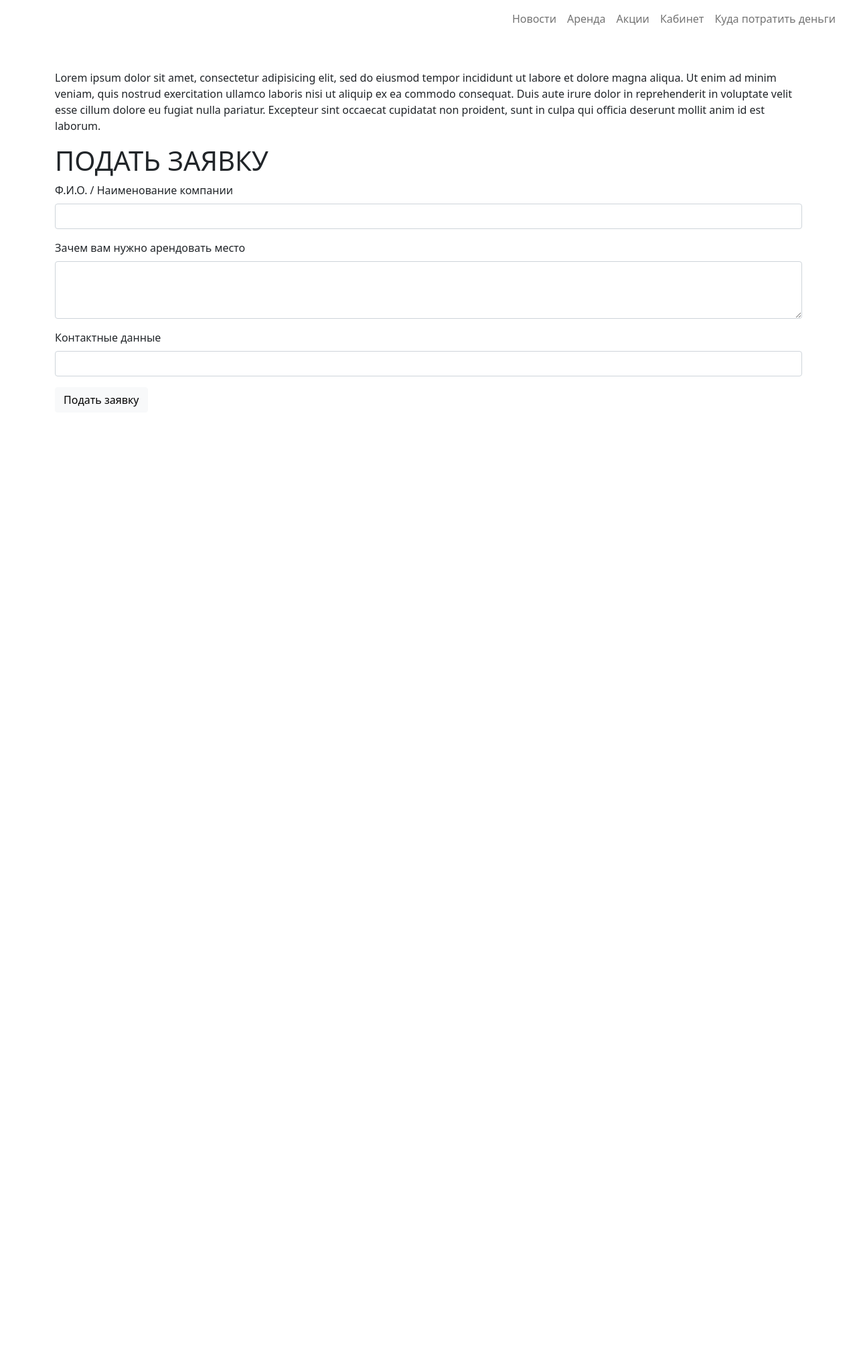
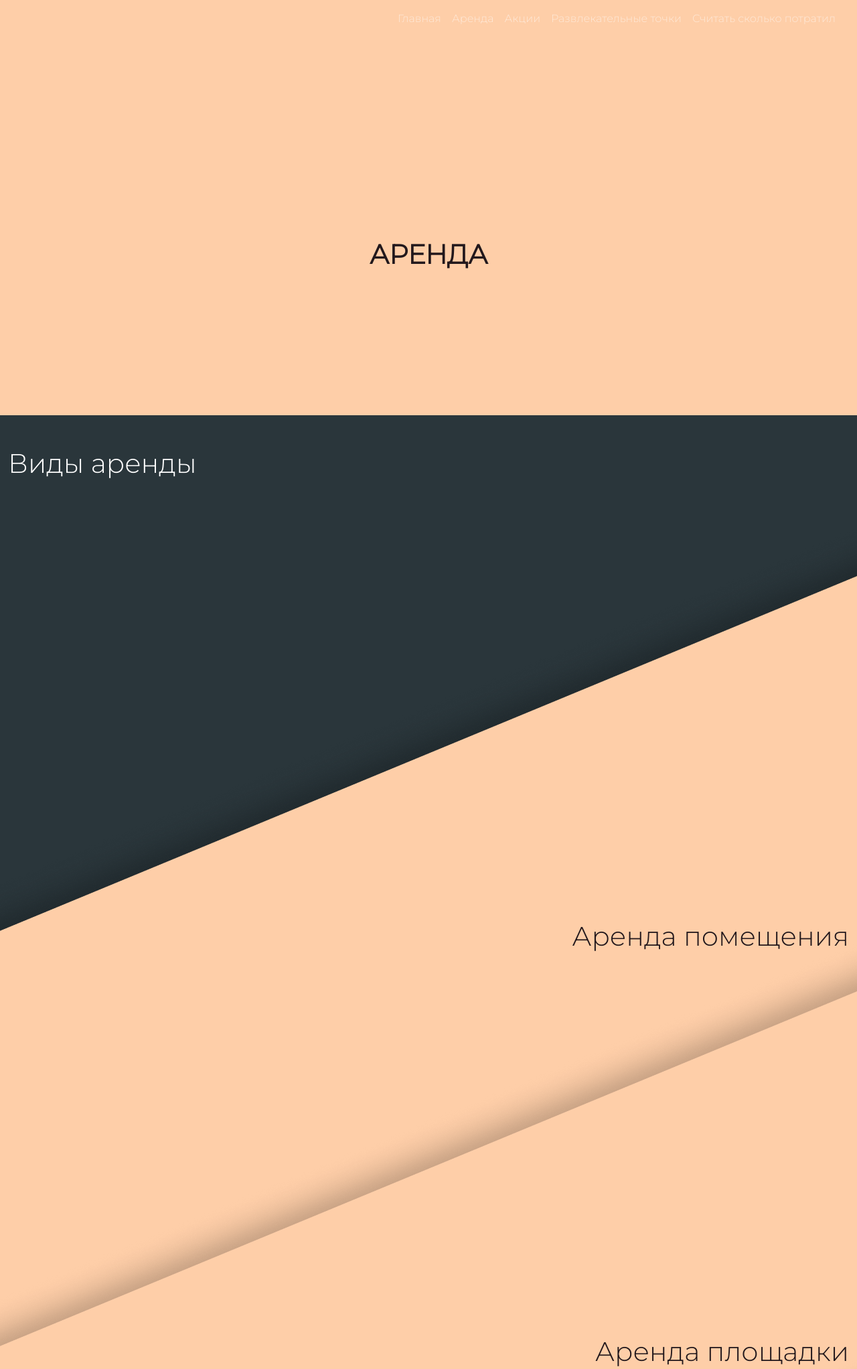
Before and after one commit to chichxh/trilobit, a PHP site: page /rent.php in a window 1280 px wide. Shown: the top 2044 px of the page at 67% size. Before the commit the page ends 607 px from the top, so only its background shows below. Run offline with PHP 8.4, Linux system fonts and the light colour scheme; some libraries are stand-ins or nearby versions.

Commit message:
update index.php promotion.php rent.php

```diff
--- a/header.php
+++ b/header.php
@@ -1,5 +1,5 @@
 <div class="container-fluid d-flex flex-row-reverse">
-	<nav class="navbar navbar-expand-lg navbar-light bg-transparent">
+	<nav class="navbar navbar-expand-lg navbar-dark bg-transparent">
 	    <div class="container-fluid">
 		    	<button class="navbar-toggler" type="button" data-bs-toggle="collapse" data-bs-target="#navbarNav" aria-controls="navbarNav" aria-expanded="false" aria-label="Toggle navigation">
 		      		<span class="navbar-toggler-icon"></span>
@@ -7,7 +7,7 @@
 	    	<div class="collapse navbar-collapse ml-5" id="navbarNav">
 		      	<ul class="navbar-nav">
 			        <li class="nav-item">
-			          	<a class="nav-link" aria-current="page" href="index.php">Новости</a>
+			          	<a class="nav-link" aria-current="page" href="index.php">Главная</a>
 			        </li>
 			        <li class="nav-item">
 			          	<a class="nav-link" href="rent.php">Аренда</a>
@@ -16,10 +16,10 @@
 			          	<a class="nav-link" href="promotions.php">Акции</a>
 			        </li>
 			        <li class="nav-item">
-			          	<a class="nav-link" href="myAcc.php">Кабинет</a>
+			          	<a class="nav-link" href="#">Развлекательные точки</a>
 			        </li>
 			        <li class="nav-item">
-			          	<a class="nav-link" href="#" tabindex="-1" aria-disabled="true">Куда потратить деньги</a>
+			          	<a class="nav-link" href="myAcc.php">Считать сколько потратил</a>
 			        </li>
 		        </ul>
 	    	</div>
--- a/rent.php
+++ b/rent.php
@@ -3,29 +3,71 @@
 <head>
 	<title>Трилобит - Городская среда</title>
 	<link href="https://cdn.jsdelivr.net/npm/bootstrap@5.0.0-beta2/dist/css/bootstrap.min.css" rel="stylesheet" integrity="sha384-BmbxuPwQa2lc/FVzBcNJ7UAyJxM6wuqIj61tLrc4wSX0szH/Ev+nYRRuWlolflfl" crossorigin="anonymous">
+	<link rel="preconnect" href="https://fonts.gstatic.com">
+	<link href="https://fonts.googleapis.com/css2?family=Archivo+Black&family=Montserrat:wght@300&display=swap" rel="stylesheet">
 	<style type="text/css">
 		.footer {
 			padding-top: 25px;
 			height: 80px;
-			background-color: #232323;
+			background-color: #2A363B;
 			color: #FBFEF9;
+		}
+		body{
+			font-family: 'Montserrat', Arial;
+			background-color: #2A363B;
+			color: #fff;
+		}
+		.header {
+			height: 620px;
+			background-color: #FECEA8;
+		}
+		.header h1 {
+			margin-top: 300px;
+			color: #22181C;
+			font-weight: bold;
+		}
+		.rentThing {
+			color: #22181C;
+			padding-top: 650px;
+			background-image: url(img/rentThing.png);
+			height: 1300px;
+		}
+		a {
+			color: #22181C;
+			text-decoration: none;
+			transition-duration: 0.3s;
+		}
+		a:hover {
+			color: #4A3D42;
 		}
 	</style>
 </head>
 <body>
-	<?php include('header.php')?>
+	<div class="header">
+		<?php include('header.php')?>
 
-	<div class="container mt-5">
+		<div class="container-fluid">
+			<div class="row">
+				<h1 class="text-center slog">АРЕНДА</h1>
+			</div>
+		</div>
+	</div>
+
+	<div class="container-fluid mt-5">
 		<div class="row">
-			<p>Lorem ipsum dolor sit amet, consectetur adipisicing elit, sed do eiusmod
-			tempor incididunt ut labore et dolore magna aliqua. Ut enim ad minim veniam,
-			quis nostrud exercitation ullamco laboris nisi ut aliquip ex ea commodo
-			consequat. Duis aute irure dolor in reprehenderit in voluptate velit esse
-			cillum dolore eu fugiat nulla pariatur. Excepteur sint occaecat cupidatat non
-			proident, sunt in culpa qui officia deserunt mollit anim id est laborum.</p>
+			<h1 class="text-left">Виды аренды</h1>
+		</div>
+		<div class="row rentThing text-end" style="z-index: 90;">
+			<h1><a href="rent.php">Аренда помещения</a></h1>
+		</div>
+		<div class="row rentThing text-end" style="z-index: 89; margin-top: -680px">
+			<h1><a href="rent.php">Аренда площадки</a></h1>
+		</div>
+		<div class="row rentThing text-end" style="z-index: 88; margin-top: -680px;">
+			<h1><a href="rent.php">Аренда сцены</a></h1>
 		</div>
 
-		<div class="row">
+		<!-- <div class="row">
 			<h1>ПОДАТЬ ЗАЯВКУ</h1>
 			<form action="thanks.php" method="post">
 				<div class="mb-3">
@@ -42,8 +84,10 @@
 				</div>
 				<button name="send" type="submit" class="btn btn-light">Подать заявку</button>
 			</form>
-		</div>
+		</div> -->
 	</div>
+
+	<?php include('footer.php')?>
 
 
 <script src="https://cdn.jsdelivr.net/npm/bootstrap@5.0.0-beta2/dist/js/bootstrap.bundle.min.js" integrity="sha384-b5kHyXgcpbZJO/tY9Ul7kGkf1S0CWuKcCD38l8YkeH8z8QjE0GmW1gYU5S9FOnJ0" crossorigin="anonymous"></script>
```
Also changed, not shown: index.php (+43 -12 lines), promotions.php (+40 -2 lines), img/header.jpg (added), img/rentThing.png (added).
